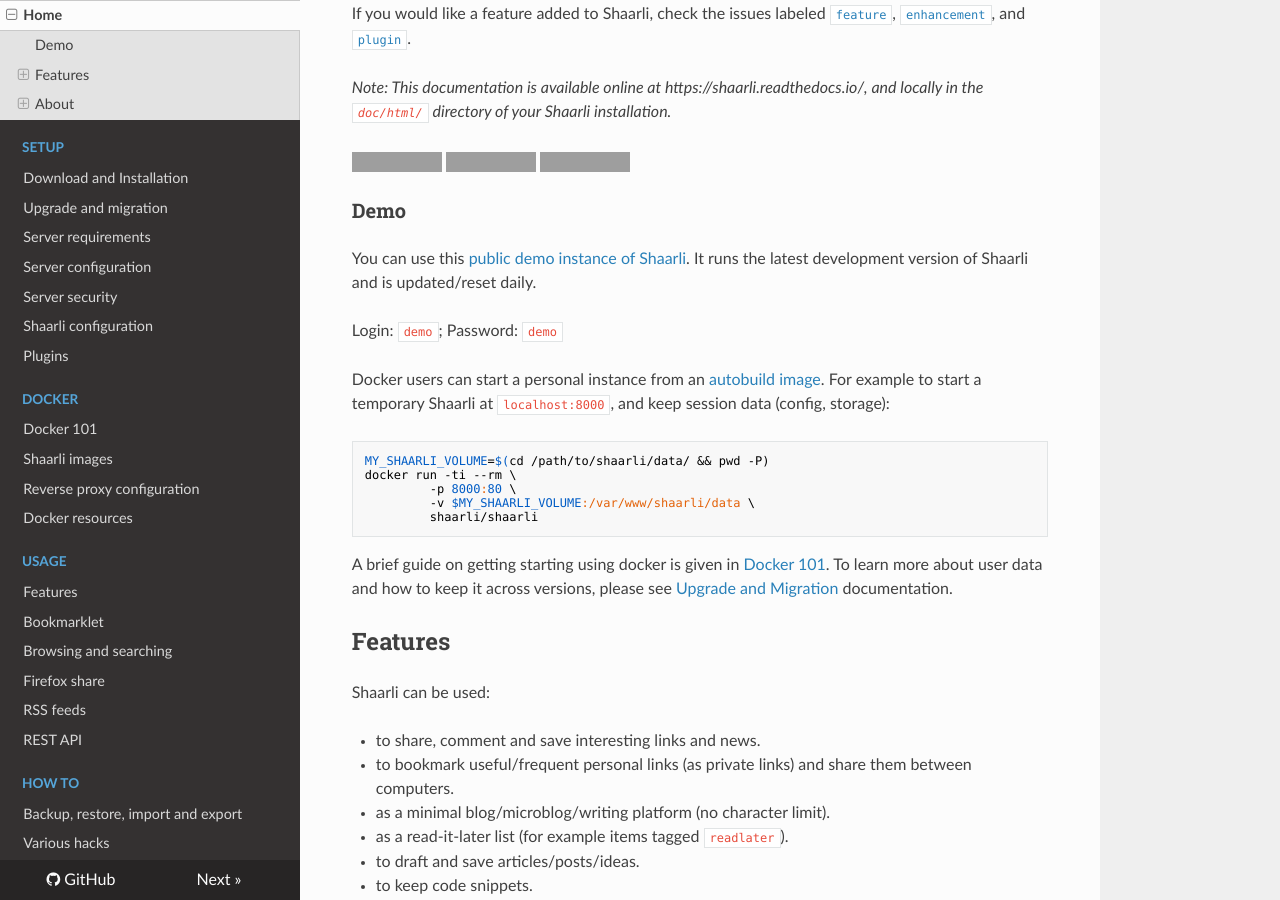
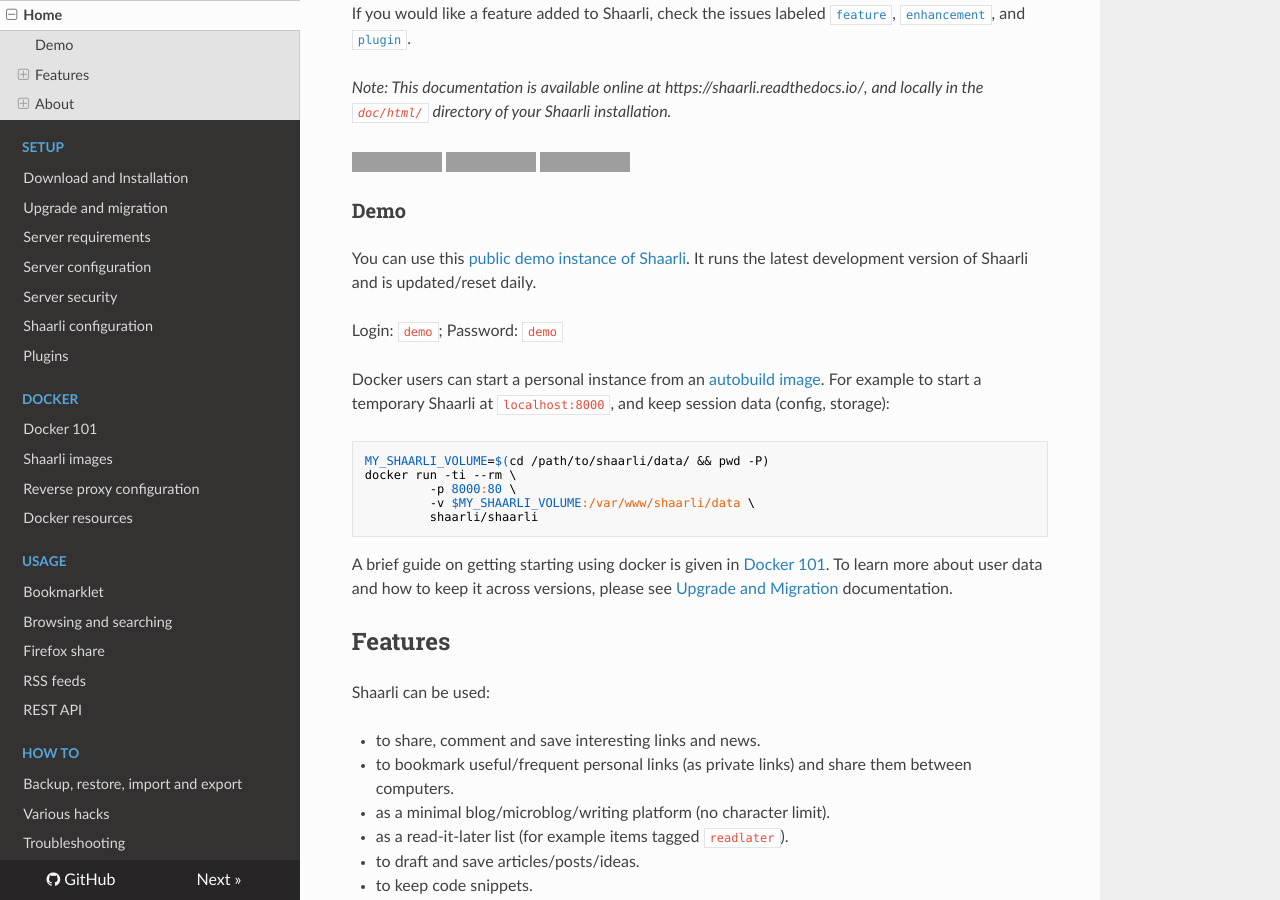
Before and after one commit to sebsauvage/Shaarli, an MkDocs documentation site: the page built from doc/md/index.md, in a window 1280 px wide and 900 px high, scrolled down 326 px. Built offline with MkDocs 1.6.1, drawn with Linux system fonts in a browser that asks for light colours; nearby versions of some CDN libraries; old or Windows-style settings are respelled for this version of MkDocs; grey boxes are pictures that could not be loaded.

Commit message:
remove Features.md entry in mkdocs.yml

```diff
--- a/mkdocs.yml
+++ b/mkdocs.yml
@@ -22,7 +22,6 @@
     - Reverse proxy configuration: docker/reverse-proxy-configuration.md
     - Docker resources: docker/resources.md
 - Usage:
-    - Features: Features.md
     - Bookmarklet: Bookmarklet.md
     - Browsing and searching: Browsing-and-searching.md
     - Firefox share: Firefox-share.md
```
